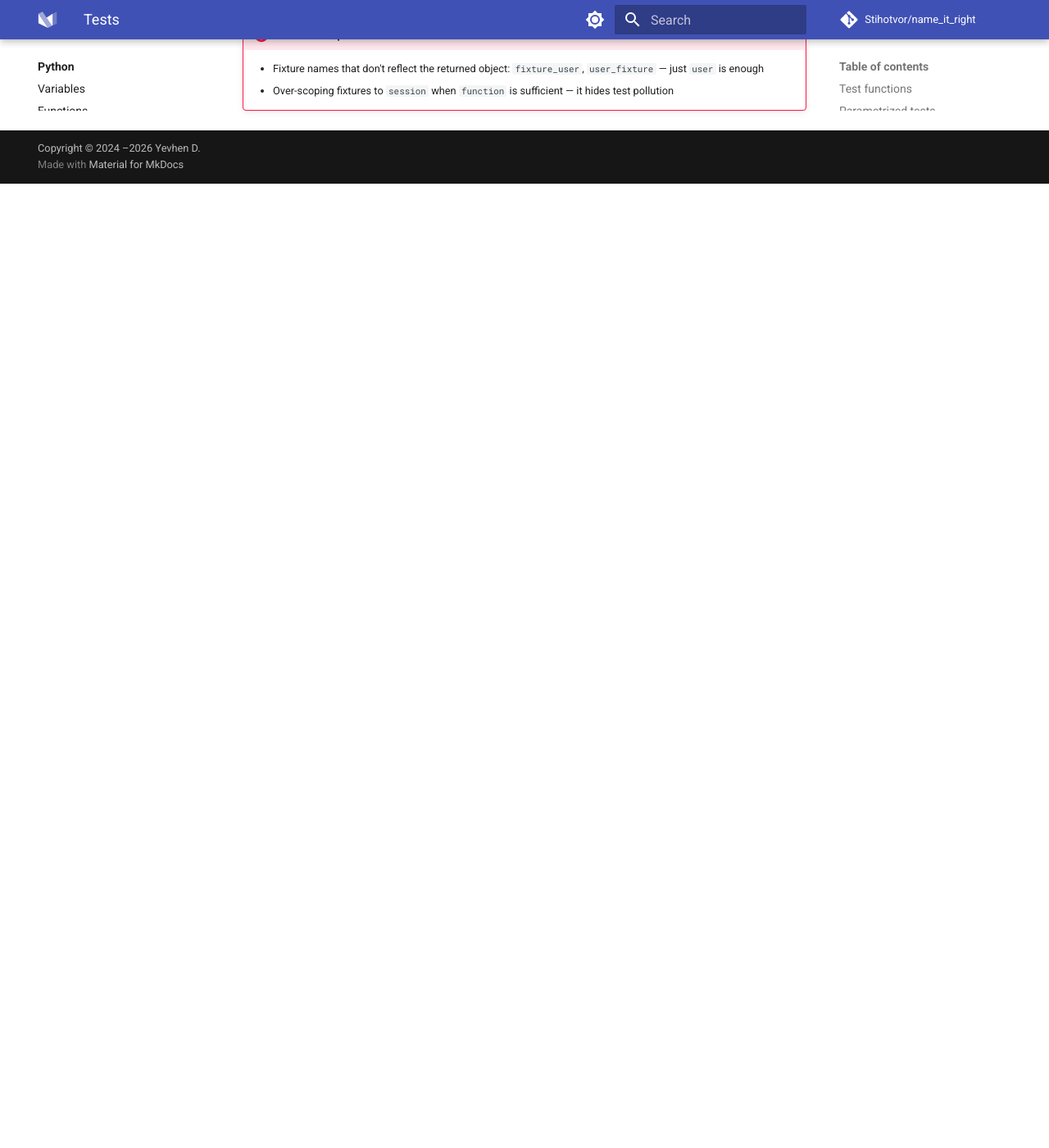
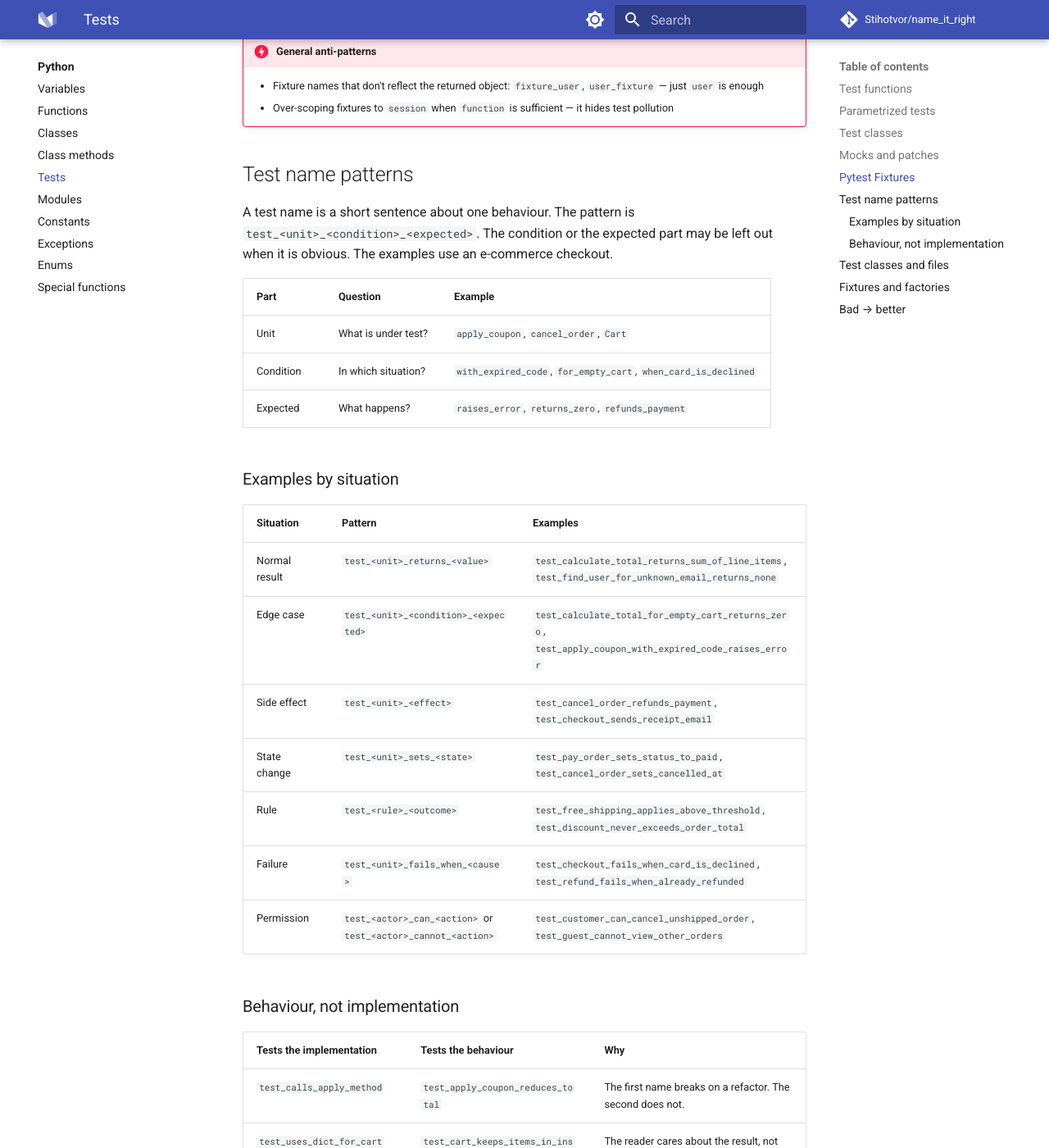
Before and after one commit to Stihotvor/name_it_right, an MkDocs documentation site: the page built from docs/python/tests.md, in a window 1280 px wide and 1400 px high, scrolled down 3165 px. Shown: the whole window at 82% size. Built offline with MkDocs 1.6.1 and Material for MkDocs 9.7.7, drawn with Linux system fonts in a browser that asks for light colours; comment, search, counter and statistics services are not loaded; before the commit the page ends 3389 px from its top, so only the background shows below that; some of the changed text lies outside the part shown.

Commit message:
docs(12): add test name patterns to Python tests
Co-Authored-By: Claude Sonnet 5.5 <noreply@anthropic.com>

````diff
--- a/docs/python/tests.md
+++ b/docs/python/tests.md
@@ -6,7 +6,7 @@ Pytest is the de-facto standard for Python tests. These conventions apply to tes
 
 !!! success "General patterns"
 
-    - Use `test_<unit>_<condition>` pattern: `test_calculate_total_returns_zero_for_empty_cart()`
+    - Use the `test_<unit>_<condition>_<expected>` pattern: `test_calculate_total_for_empty_cart_returns_zero()`
     - Every test name should describe one specific behavior or outcome
     - Name tests so a failing name tells you what broke without reading the body
 
@@ -33,7 +33,7 @@ Pytest is the de-facto standard for Python tests. These conventions apply to tes
 !!! success "General patterns"
 
     - Use descriptive `id` values with `pytest.param` so failures pin-point the exact case
-    - Name the test `test_<unit>_<condition>` and let the param id carry the variation
+    - Name the test `test_<unit>_<condition>_<expected>` and let the param id carry the variation
 
     ```py
     @pytest.mark.parametrize("email,expected", [
@@ -77,7 +77,7 @@ Pytest is the de-facto standard for Python tests. These conventions apply to tes
     - Keep the mock name in the test function signature aligned with the patched target
 
     ```py
-    def test_send_email_calls_external_service(
+    def test_send_welcome_email_sends_to_user_address(
         mock_email_service: MagicMock,
         sample_user: User,
     ) -> None:
@@ -128,3 +128,80 @@ Pytest is the de-facto standard for Python tests. These conventions apply to tes
 
     - Fixture names that don't reflect the returned object: `fixture_user`, `user_fixture` — just `user` is enough
     - Over-scoping fixtures to `session` when `function` is sufficient — it hides test pollution
+
+## Test name patterns
+
+A test name is a short sentence about one behaviour. The pattern is `test_<unit>_<condition>_<expected>`. The condition or the expected part may be left out when it is obvious. The examples use an e-commerce checkout.
+
+| Part | Question | Example |
+|---|---|---|
+| Unit | What is under test? | `apply_coupon`, `cancel_order`, `Cart` |
+| Condition | In which situation? | `with_expired_code`, `for_empty_cart`, `when_card_is_declined` |
+| Expected | What happens? | `raises_error`, `returns_zero`, `refunds_payment` |
+
+### Examples by situation
+
+| Situation | Pattern | Examples |
+|---|---|---|
+| Normal result | `test_<unit>_returns_<value>` | `test_calculate_total_returns_sum_of_line_items`, `test_find_user_for_unknown_email_returns_none` |
+| Edge case | `test_<unit>_<condition>_<expected>` | `test_calculate_total_for_empty_cart_returns_zero`, `test_apply_coupon_with_expired_code_raises_error` |
+| Side effect | `test_<unit>_<effect>` | `test_cancel_order_refunds_payment`, `test_checkout_sends_receipt_email` |
+| State change | `test_<unit>_sets_<state>` | `test_pay_order_sets_status_to_paid`, `test_cancel_order_sets_cancelled_at` |
+| Rule | `test_<rule>_<outcome>` | `test_free_shipping_applies_above_threshold`, `test_discount_never_exceeds_order_total` |
+| Failure | `test_<unit>_fails_when_<cause>` | `test_checkout_fails_when_card_is_declined`, `test_refund_fails_when_already_refunded` |
+| Permission | `test_<actor>_can_<action>` or `test_<actor>_cannot_<action>` | `test_customer_can_cancel_unshipped_order`, `test_guest_cannot_view_other_orders` |
+
+### Behaviour, not implementation
+
+| Tests the implementation | Tests the behaviour | Why |
+|---|---|---|
+| `test_calls_apply_method` | `test_apply_coupon_reduces_total` | The first name breaks on a refactor. The second does not. |
+| `test_uses_dict_for_cart` | `test_cart_keeps_items_in_insertion_order` | The reader cares about the result, not the data structure. |
+| `test_save_called_once` | `test_cancel_order_persists_new_status` | A call count is a means. The stored state is the goal. |
+| `test_loop_over_items` | `test_calculate_total_adds_all_line_items` | A loop is a detail. |
+| `test_private_helper_returns_true` | `test_checkout_accepts_valid_card` | Test through the public interface. |
+
+## Test classes and files
+
+| Kind | Rule | Examples |
+|---|---|---|
+| Test file | `test_<module>.py`, mirrors the module under test. | `test_order_checkout.py`, `test_coupon_rules.py` |
+| Test class | `Test<Unit>` or `Test<Feature>`. No `__init__`, because pytest does not collect a class that has one. | `TestOrderCheckout`, `TestCouponRules`, `TestCartMerge` |
+| Scenario class | One class per scenario when the setup is shared. | `TestCheckoutWithDeclinedCard`, `TestCheckoutAsGuest` |
+| Test method | Same as a test function. The class names the feature. The method names the rule under test. | `TestCart.test_add_item_increases_item_count` |
+
+## Fixtures and factories
+
+| Kind | Rule | Examples |
+|---|---|---|
+| Plain fixture | A noun for the object it returns. | `order`, `cart`, `customer` |
+| Fixture in a state | A state word and a noun. | `paid_order`, `empty_cart`, `guest_customer` |
+| Factory fixture | A verb for the function it returns. Use `create_` if the factory stores the object, `build_` if it stays in memory, and `make_` if neither applies. | `make_order`, `build_cart`, `create_customer` |
+| Test data factory | A class named for the model, in a `factories` module. This is the accepted use of the `Factory` suffix for test data, for example with factory_boy. See [Classes](classes.md). | `OrderFactory`, `CustomerFactory` |
+| Mock fixture | `mock_` and the replaced object. Use `spy_` for a spy. | `mock_payment_gateway`, `mock_email_service`, `spy_logger` |
+| Session resource | A noun for the shared resource. | `database`, `http_client`, `redis_connection` |
+| Autouse fixture | A verb that states the effect. It runs for every test without being requested (`autouse=True`). | `freeze_clock`, `reset_cache`, `disable_network` |
+
+## Bad → better
+
+| Bad | Better | Why |
+|---|---|---|
+| `test_1` | `test_cancel_order_refunds_payment` | A number explains nothing. |
+| `test_order` | `test_create_order_rejects_empty_cart` | One behaviour per name. |
+| `test_happy_path` | `test_checkout_succeeds_with_valid_card` | Name the case, not the mood. |
+| `test_error` | `test_checkout_fails_when_card_is_declined` | The reader sees the cause and the result. |
+| `test_it_works` | `test_apply_coupon_reduces_total` | `works` is not a check. |
+| `test_calculate_total_and_tax` | `test_calculate_total_adds_line_items` and `test_calculate_tax_uses_region_rate` | `and` hides two behaviours. |
+| `test_cart_1`, `test_cart_2` | `test_cart_merge_keeps_both_items` | Use the rule instead of a counter. |
+| `user_fixture` | `user` | The decorator already marks the fixture. |
+| `fixture_order` | `order` | The decorator already marks the fixture. |
+| `order` (a paid order) | `paid_order` | Name the state. |
+| `get_order` (a factory fixture) | `make_order` | `get` suggests a read. |
+| `class OrderTests` | `class TestOrderCheckout` | The `Test` prefix is needed by pytest's default discovery. |
+
+!!! info "See also"
+
+    - [Functions](functions.md) for production function names
+    - [Classes](classes.md) for production class names
+    - [Bad → better cookbook](../patterns/cookbook.md) for more rewrites
+    - [pytest: conventions for Python test discovery](https://docs.pytest.org/en/stable/explanation/goodpractices.html#conventions-for-python-test-discovery) for the rules about `test_` names
````
Also changed, not shown: PLAN.md (+2 -2 lines).
